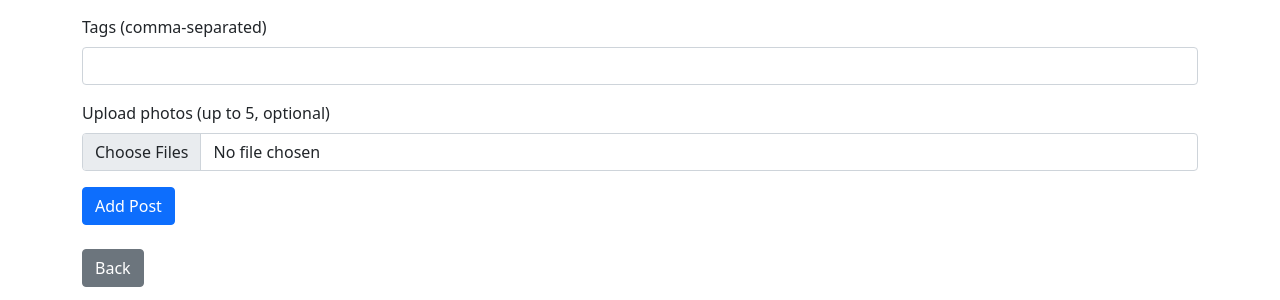
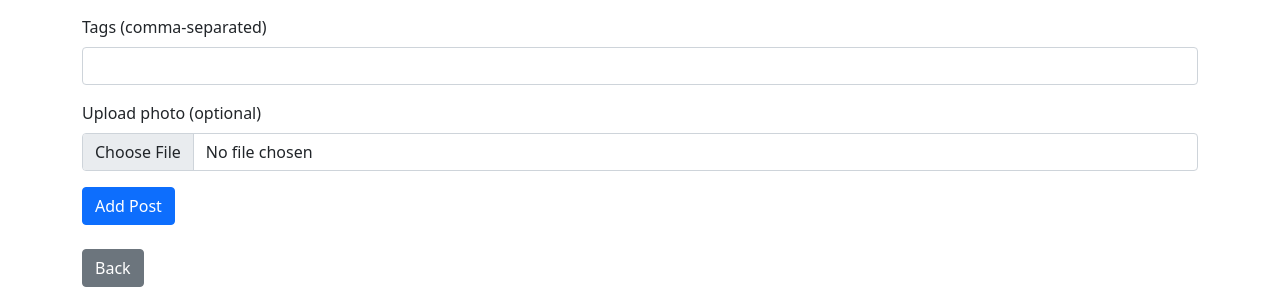
Before and after one commit to Filinsl/PostBin, a Flask app: page /add in a window 1280 px wide. Shown: the part 380-680 px from the top of the page. Run offline with Flask 3, Linux system fonts and the light colour scheme; some libraries are stand-ins or nearby versions.

Commit message:
Update add_post.html

```diff
--- a/templates/add_post.html
+++ b/templates/add_post.html
@@ -51,8 +51,9 @@
             <input type="text" class="form-control" id="tags" name="tags" required>
         </div>
         <div class="mb-3">
-            <label for="photo" class="form-label">Upload photos (up to 5, optional)</label>
-            <input type="file" class="form-control" id="photo" name="photos" accept="image/*" multiple>
+            <label for="photo" class="form-label">Upload photo (optional)</label>
+
+            <input type="file" class="form-control" id="photo" name="photos" accept="image/*">
         </div>
         <button type="submit" class="btn btn-primary">Add Post</button>
     </form>
@@ -63,15 +64,14 @@
 <!-- Quill JS -->
 <script src="https://cdn.quilljs.com/1.3.6/quill.js"></script>
 <script>
-    // Инициализация редактора Quill
+
     var quill = new Quill('#editor', {
         theme: 'snow'
     });
 
-    // Перед отправкой формы сохраняем содержимое редактора в скрытое поле
     document.getElementById('postForm').onsubmit = function() {
         var content = document.querySelector('input[name=content]');
-        content.value = quill.root.innerHTML; // Получаем HTML содержимое редактора
+        content.value = quill.root.innerHTML;
     };
 </script>
 </body>
```
